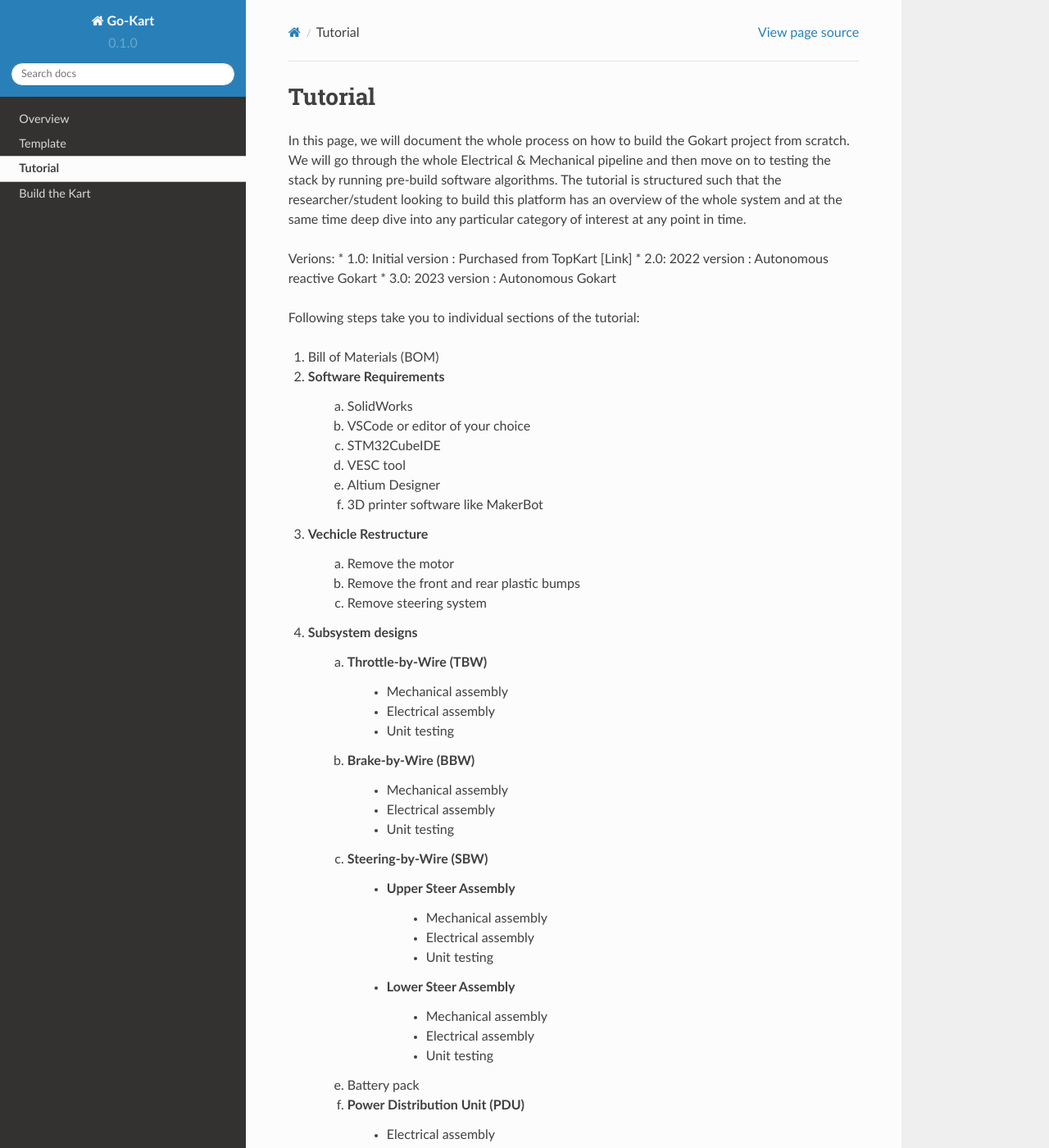
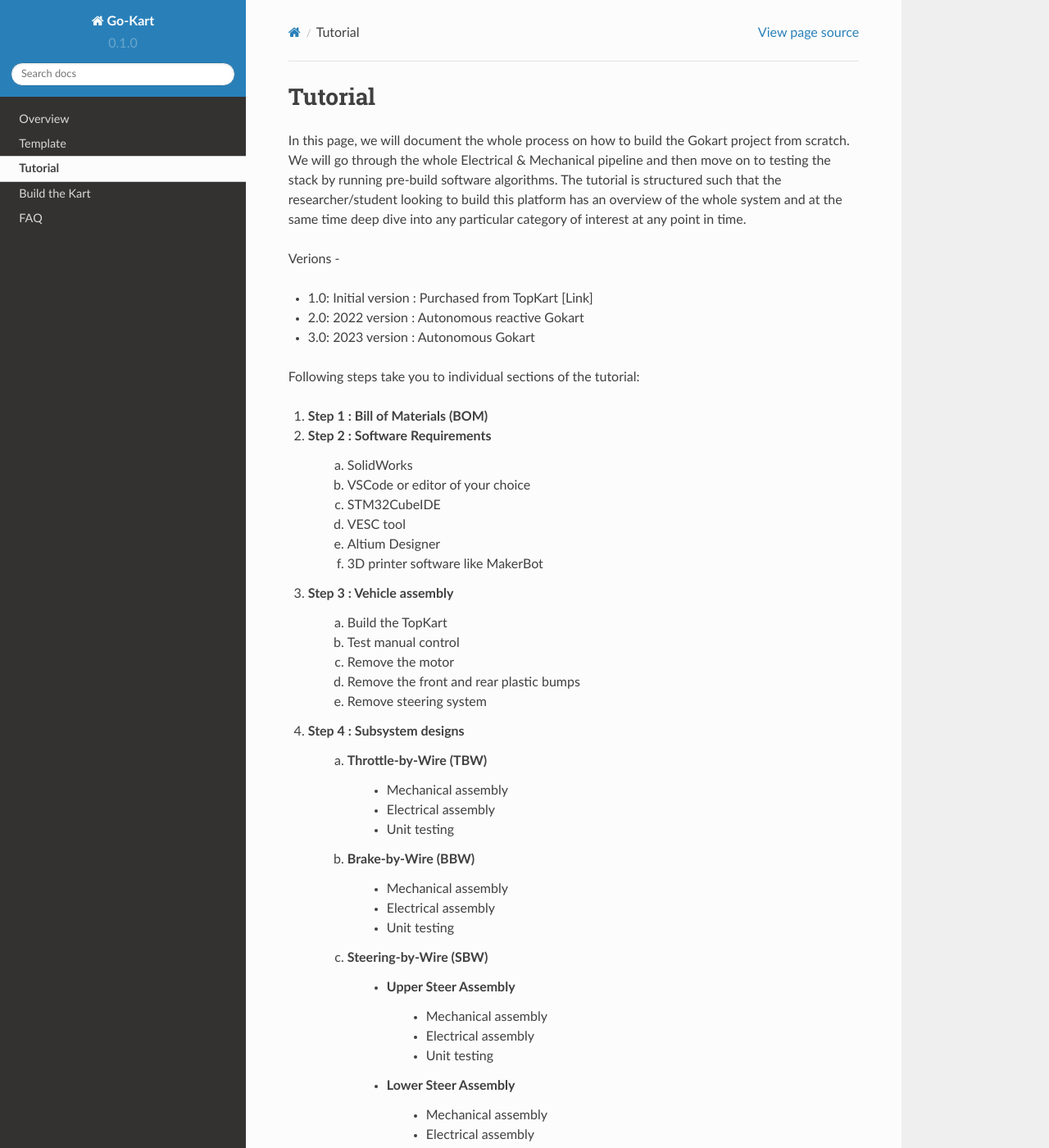
Before and after one commit to mlab-upenn/Go-Kart, a Sphinx documentation site: the page built from docs/source/tutorial.rst, in a window 1280 px wide and 1400 px high. Shown: the whole window at 82% size. Built offline with Sphinx 7.4.7 and the Read the Docs theme 2.0.0, drawn with Linux system fonts in a browser that asks for light colours; pages that are not in the unit, such as notebooks, are missing from menus; some of the changed text lies outside the part shown.

Commit message:
Add faq, and subsystem overviews

```diff
--- a/docs/source/contact.rst
+++ b/docs/source/contact.rst
@@ -1,4 +1,4 @@
-Contact
+FAQ
 ============
 
 If you have any questions, comments, or suggestions, please feel free to contact us at: rahulm@seas.upenn.edu
--- a/docs/source/index.rst
+++ b/docs/source/index.rst
@@ -23,3 +23,4 @@
    api
    tutorial
    Build-the-Kart/index
+   contact
--- a/docs/source/tutorial.rst
+++ b/docs/source/tutorial.rst
@@ -4,26 +4,29 @@
 In this page, we will document the whole process on how to build the Gokart project from scratch. We will go through the whole Electrical & Mechanical pipeline and then move on to testing the stack by running pre-build software algorithms.
 The tutorial is structured such that the researcher/student looking to build this platform has an overview of the whole system and at the same time deep dive into any particular category of interest at any point in time.
 
-Verions:
+Verions -
+
 * 1.0: Initial version : Purchased from TopKart [Link]
 * 2.0: 2022 version : Autonomous reactive Gokart
 * 3.0: 2023 version : Autonomous Gokart
 
 Following steps take you to individual sections of the tutorial:
 
-1. Bill of Materials (BOM)
-2. Software Requirements
+1. **Step 1 : Bill of Materials (BOM)**
+2. **Step 2** : Software Requirements
     a. SolidWorks
     b. VSCode or editor of your choice
     c. STM32CubeIDE
     d. VESC tool
     e. Altium Designer
     f. 3D printer software like MakerBot
-3. Vechicle Restructure
-    a. Remove the motor
-    b. Remove the front and rear plastic bumps
-    c. Remove steering system
-4. Subsystem designs
+3. **Step 3** : Vehicle assembly
+    a. Build the TopKart
+    b. Test manual control
+    c. Remove the motor
+    d. Remove the front and rear plastic bumps
+    e. Remove steering system
+4. **Step 4** : Subsystem designs
     a. Throttle-by-Wire (TBW)
         * Mechanical assembly
         * Electrical assembly
@@ -41,7 +44,7 @@
             + Mechanical assembly
             + Electrical assembly
             + Unit testing
-    e. Battery pack
+    e. **Battery pack**
     f. Power Distribution Unit (PDU)
         * Electrical assembly
         * Unit testing
@@ -50,10 +53,10 @@
         * Electrical assembly
         * Unit testing
 
-5. High level system design
+5. **Step 5** : Vehicle System Integration - Putting it all together!
     a. Sensor Assembly
     b. Communication
     c. Control System
     d. MCU
 
-6. Testing
+6. **Step 6 : Testing**
```
Also changed, not shown: docs/source/Build-the-Kart/BBW.rst (added, +33 -0 lines), docs/source/Build-the-Kart/SBW.rst (added, +28 -0 lines), docs/source/Build-the-Kart/TBW.rst (added, +22 -0 lines).
